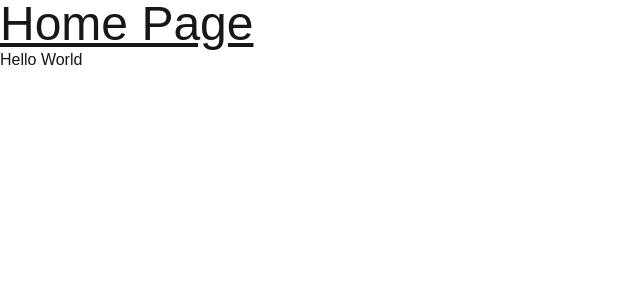
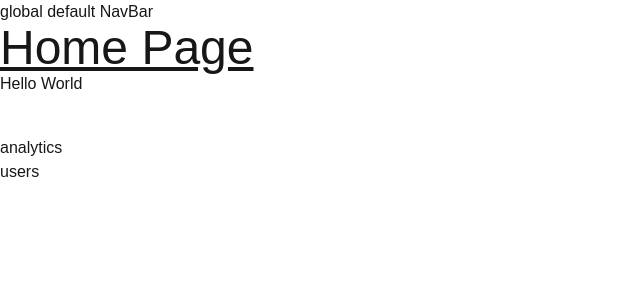
Before and after one commit to ibbrett/lydia, a Next.js app: page / in a window 1280 px wide. Shown: the top 300 px of the page, without its empty margins (0-640 px from the left). Built offline with nearby package versions, Linux system fonts and the light colour scheme.

Commit message:
Update routing for layouts

```diff
--- /dev/null
+++ b/app/(dashboard)/layout.tsx
@@ -0,0 +1,12 @@
+import { ReactNode } from "react";
+
+const Layout = ({ children }: { children: ReactNode }) => {
+  return (
+    <div>
+      <p>dashboard NavBar</p>
+      {children}
+    </div>
+  );
+};
+
+export default Layout;
--- /dev/null
+++ b/app/(root)/layout.tsx
@@ -0,0 +1,12 @@
+import { ReactNode } from "react";
+
+const Layout = ({ children }: { children: ReactNode }) => {
+  return (
+    <div>
+      <p>global default NavBar</p>
+      {children}
+    </div>
+  );
+};
+
+export default Layout;
--- a/app/page.tsx
+++ b/app/(root)/page.tsx
@@ -1,10 +1,21 @@
 import HelloWorld from "@/app/components/HelloWorld";
+import Link from "next/link";
+
 const Home = () => {
   console.log("Home", "what type of component am I?");
   return (
     <main>
       <div className="text-5xl underline">Home Page</div>
       <HelloWorld />
+
+      <ul className="mt-10">
+        <li>
+          <Link href={`/dashboard/analytics`}>analytics</Link>
+        </li>
+        <li>
+          <Link href={`/dashboard/users`}>users</Link>
+        </li>
+      </ul>
     </main>
   );
 };
```
Also changed, not shown: app/(dashboard)/dashboard/analytics/page.tsx (renamed from app/dashboard/analytics/page.tsx), app/(dashboard)/dashboard/users/[id]/page.tsx (renamed from app/dashboard/users/[id]/page.tsx), app/(dashboard)/dashboard/users/page.tsx (renamed from app/dashboard/users/page.tsx), app/(root)/about/page.tsx (renamed from app/about/page.tsx).
